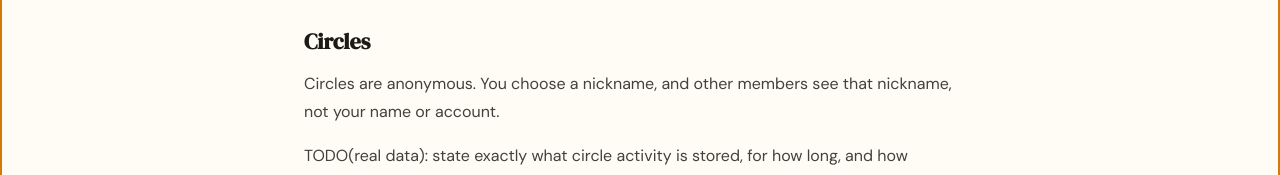
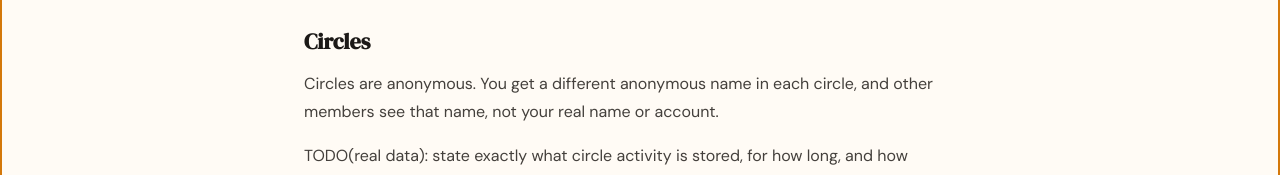
Before and after one commit to breodoyo/Soulwe, a React (Vite) app in the folder Frontend/: page /privacy in a window 1280 px wide. Shown: the part 438-613 px from the top of the page. Built offline with nearby package versions, Linux system fonts and the light colour scheme; no server answers.

Commit message:
fix: privacy copy, circle names are assigned per circle

```diff
--- a/Frontend/src/pages/PrivacyPage.tsx
+++ b/Frontend/src/pages/PrivacyPage.tsx
@@ -27,8 +27,8 @@ export default function PrivacyPage() {
 
           <h2>Circles</h2>
           <p>
-            Circles are anonymous. You choose a nickname, and other members see
-            that nickname, not your name or account.
+            Circles are anonymous. You get a different anonymous name in each circle, and other members see
+            that name, not your real name or account.
           </p>
           <p className={styles.todo}>
             TODO(real data): state exactly what circle activity is stored, for
```
